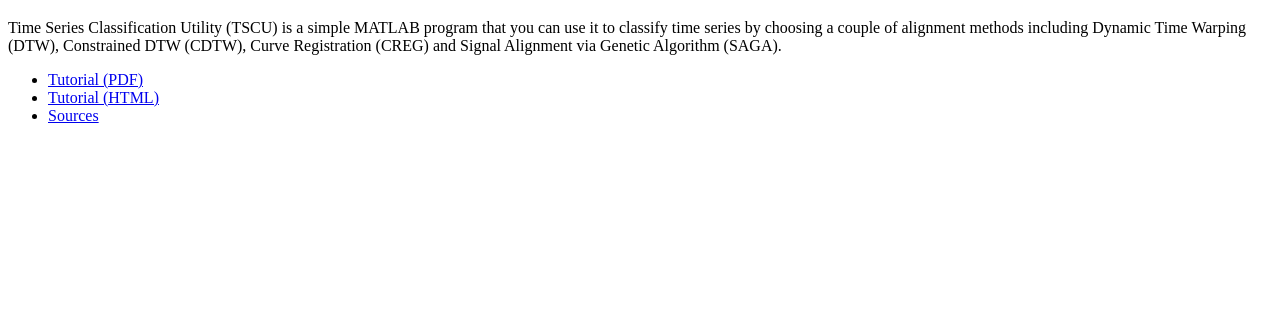
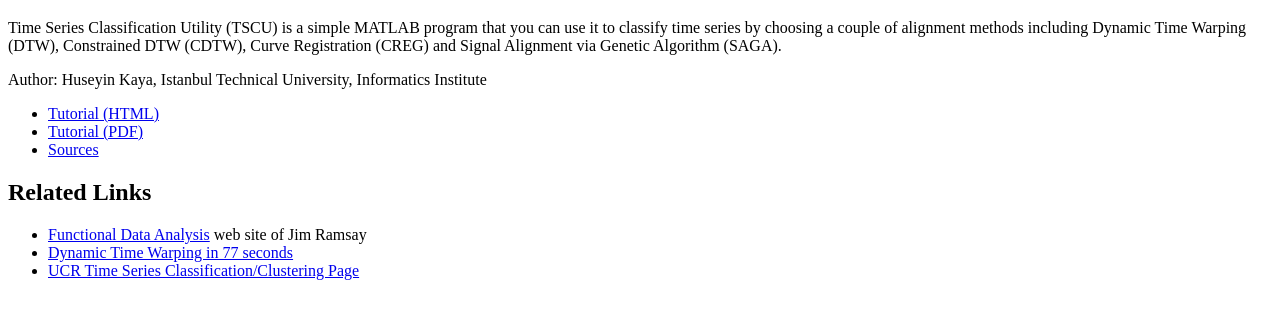
Before and after one commit to hkayabilisim/TSCU, a plain HTML site: page index.html in a window 1280 px wide. Shown: the part 61-380 px from the top of the page. Drawn offline with Linux system fonts and the light colour scheme.

Commit message:
rerun of tscu_tutorial

```diff
--- a/index.html
+++ b/index.html
@@ -8,12 +8,18 @@
 <p>
 Time Series Classification Utility (TSCU) is a simple MATLAB program that you can use it to classify time series by choosing a couple of alignment methods including Dynamic Time Warping (DTW), Constrained DTW (CDTW), Curve Registration (CREG) and Signal Alignment via Genetic Algorithm (SAGA).
 </p>
+<p>Author: Huseyin Kaya, Istanbul Technical University, Informatics Institute</p>
 
 <ul>
+	<li><a href="doc/html/tscu_tutorial.html">Tutorial (HTML)</a></li>
 	<li><a href="doc/pdf/tscu_tutorial.pdf">Tutorial (PDF)</a></li>
-	<li><a href="doc/html/tscu_tutorial.html">Tutorial (HTML)</a></li>
 	<li><a href="https://github.com/hkayabilisim/TSCU.git">Sources</a></li>
 </ul>
-
+<h2>Related Links</h2>
+<ul>
+	<li><a href="http://www.psych.mcgill.ca/misc/fda/">Functional Data Analysis</a> web site of Jim Ramsay</li>
+	<li><a href="http://youtu.be/tqL8Zjz7oJo">Dynamic Time Warping in 77 seconds</a></li>
+	<li><a href="http://www.cs.ucr.edu/~eamonn/time_series_data/">UCR Time Series Classification/Clustering Page</a></li>
+</ul>
 </body>
 </html>
```
Also changed, not shown: doc/html/tscu_tutorial.html (+4 -4 lines), doc/html/tscu_tutorial.png, doc/html/tscu_tutorial_01.png, doc/html/tscu_tutorial_02.png, doc/html/tscu_tutorial_03.png, doc/html/tscu_tutorial_04.png, doc/html/tscu_tutorial_05.png, doc/html/tscu_tutorial_06.png, doc/html/tscu_tutorial_07.png, doc/html/tscu_tutorial_08.png, doc/html/tscu_tutorial_09.png, doc/html/tscu_tutorial_10.png, doc/html/tscu_tutorial_11.png, 2 other files.
